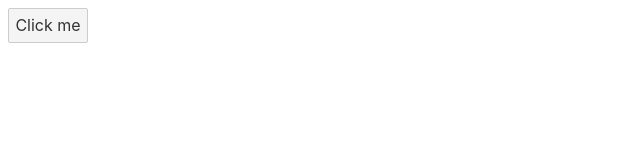
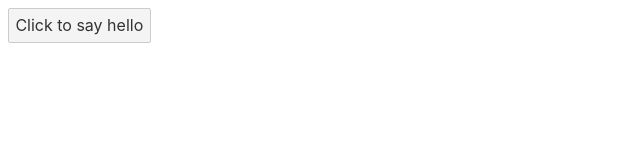
Before and after one commit to kkata/svelte-tutorial, a Svelte app: page / in a window 1280 px wide. Shown: the top 160 px of the page, without its empty margins (0-640 px from the left). Built offline with nearby package versions, Linux system fonts and the light colour scheme.

Commit message:
Events Component events

```diff
--- a/src/App.svelte
+++ b/src/App.svelte
@@ -1,7 +1,9 @@
 <script>
-function handleClick() {
-  alert("clicked");
+import Inner from "./Inner.svelte";
+
+function handleMessage(event) {
+  alert(event.detail.text);
 }
 </script>
 
-<button on:click|once="{handleClick}"> Click me </button>
+<Inner on:message="{handleMessage}" />
--- /dev/null
+++ b/src/Inner.svelte
@@ -0,0 +1,13 @@
+<script>
+import { createEventDispatcher } from "svelte";
+
+const dispatch = createEventDispatcher();
+
+function sayHello() {
+  dispatch("message", {
+    text: "Hello!",
+  });
+}
+</script>
+
+<button on:click="{sayHello}"> Click to say hello </button>
```
